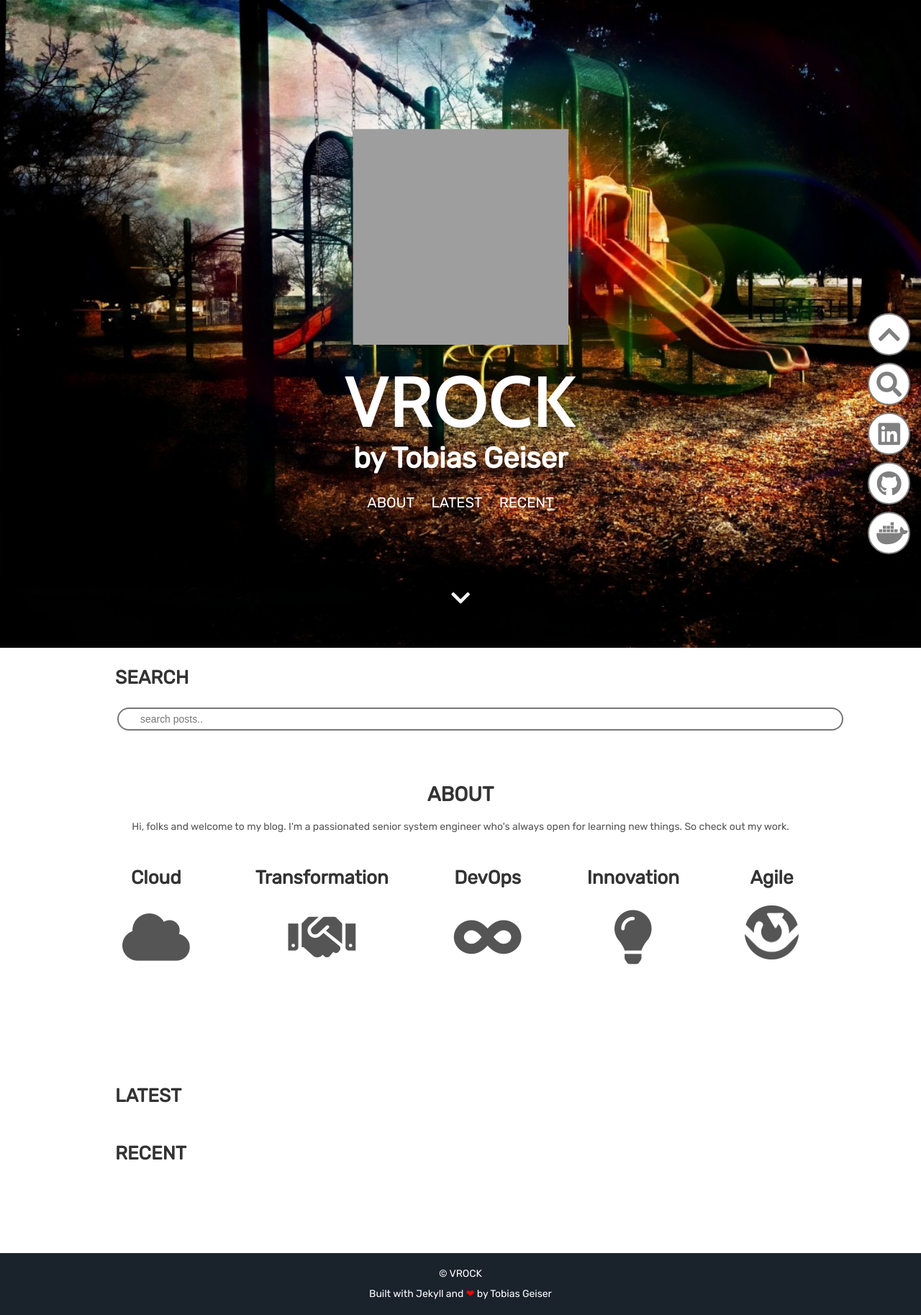
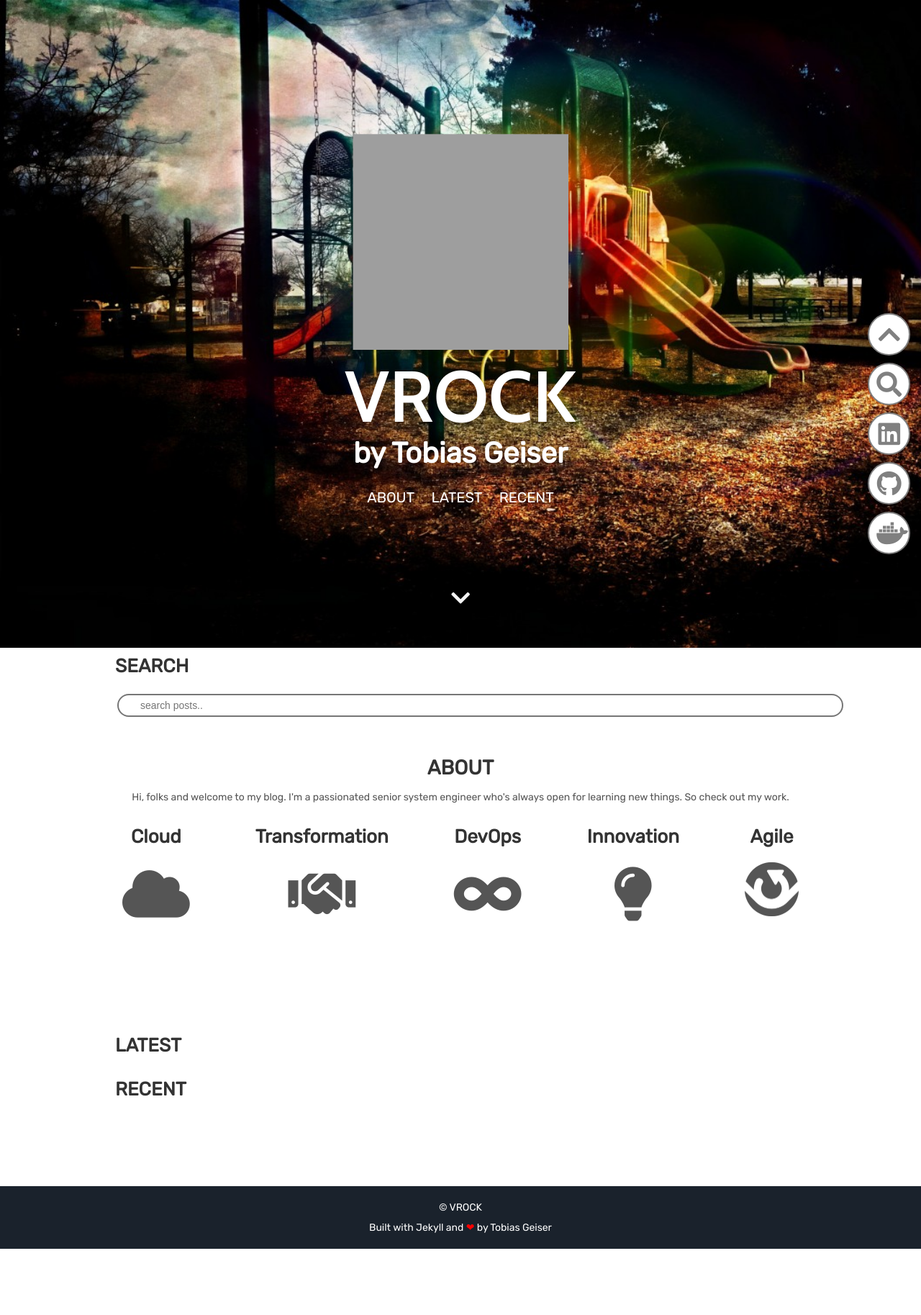
Before and after one commit to team-vrock/jekyll-theme-vrock, a Jekyll site: the page built from index.html, in a window 1280 px wide. Shown: the whole page at 72% size. Built offline with Jekyll 4.4.1, drawn with Linux system fonts in a browser that asks for light colours; comment, search, counter and statistics services are not loaded; after the commit the page ends 1735 px from its top, so only the background shows below that; grey boxes are pictures that could not be loaded.

Commit message:
changed margin, padding and line-height

```diff
--- a/_sass/_base.scss
+++ b/_sass/_base.scss
@@ -13,9 +13,9 @@ article, aside, figcaption, figure, footer, header, nav, section {
     display: block;
 }
 h1, h2, h3, h4, h5, h6 stong {
-    margin-top: 0.5em;
-    padding-top: 0.5em;
-    line-height: 1.25;
+    margin-top: 0.25em;
+    padding-top: 0.25em;
+    line-height: 1.0;
     color: #333;
 }
 h1 {
```
